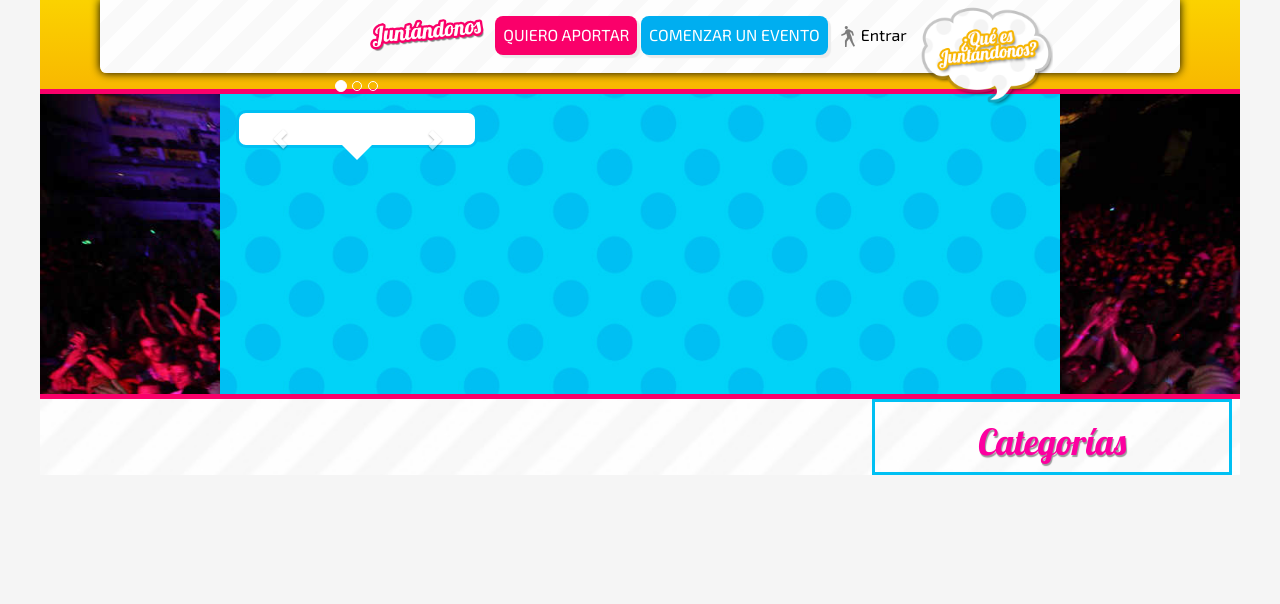
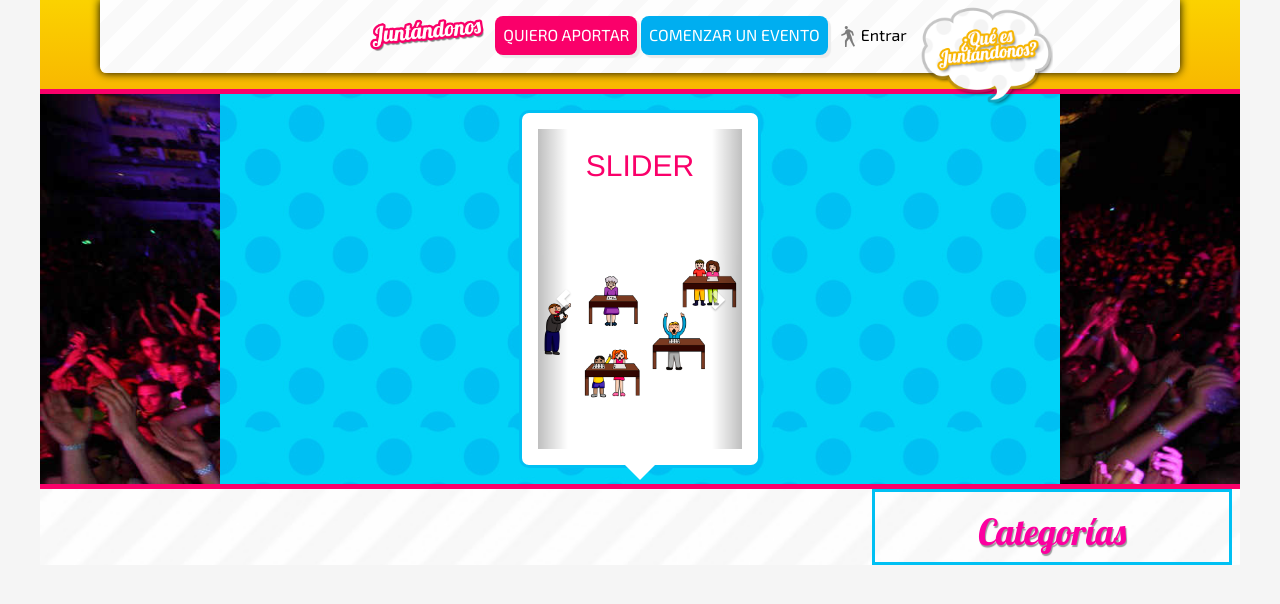
Before and after one commit to LeonardoAquino/wishlist, a Django app: page / in a window 1280 px wide. Shown: the top 604 px of the page. Run offline with Django 3.2, Linux system fonts and the light colour scheme; data that the repository does not hold is empty; parts of the project's set-up code (start-up, migrations or seed data) failed here and were passed over.

Commit message:
se agrega slider

```diff
--- a/crowdfunding/static/css/main.css
+++ b/crowdfunding/static/css/main.css
@@ -31,9 +31,10 @@ header .menu_navegacion li a{background-color:#fff;padding:.5em 1em;text-decorat
 #login_facebook h3{color:#ffd800}
 #seccion_tipo_proyecto article{color:#fff;padding:2em 1em;text-align:center}
 #seccion_tipo_proyecto th:last-child{vertical-align:bottom}
-#slider{background-color:#00aef0;background-image:url("../images/bg_slider.jpg");background-position:left top;background-size:100%;background-repeat:repeat-y;margin:auto;min-height:300px;padding:1em;width:70%;}
+#slider{background-color:#00aef0;background-image:url("../images/bg_slider.jpg");background-position:left top;background-size:100%;background-repeat:repeat-y;margin:auto;min-height:300px;padding:1em;text-align:center;width:70%;}
 #slider h2,#slider p{text-align:center}
 #slider h2{color:#fa006a}
+#slider img{width:200px}
 #slider .globo_texto{margin:auto;max-width:500px;background:#fff;border-radius:10px;padding:1em;position:relative;}
 #slider .globo_texto:after{border-left:15px solid transparent;border-right:15px solid transparent;border-top:15px solid #fff;content:"";left:50%;margin-left:-15px;position:absolute;top:100%}
 #terminos_condiciones{border:3px solid #fa006a;border-radius:20px;margin:auto;margin-top:3em;padding:1em;width:70%;}
--- a/crowdfunding/static/css/main.styl
+++ b/crowdfunding/static/css/main.styl
@@ -201,6 +201,7 @@ header
     margin auto
     min-height 300px
     padding 1em
+    text-align center
     width 70%
 
     h2, p
@@ -208,6 +209,9 @@ header
 
     h2
         color rosado
+
+    img
+        width 200px
 
     .globo_texto
         limitar(500px)
--- a/crowdfunding/together/templates/index.html
+++ b/crowdfunding/together/templates/index.html
@@ -13,7 +13,25 @@
                     <li data-target="#carousel-example-generic" data-slide-to="2"></li>
                 </ol>
 
-                <div class="carousel-inner"></div>
+                <div class="carousel-inner">
+                    <div class="item active">
+                        <h2>
+                            SLIDER
+                        </h2>
+                        <figure>
+                            <img src="{% static 'images/slider_1.png' %}" alt="Imagen 1" />
+                        </figure>
+                    </div>
+
+                    <div class="item">
+                        <h2>
+                            SLIDER
+                        </h2>
+                        <figure>
+                            <img src="{% static 'images/slider_2.png' %}" alt="Imagen 2" />
+                        </figure>
+                    </div>
+                </div>
 
                 <a class="left carousel-control" href="#carousel-example-generic" data-slide="prev">
                     <span class="glyphicon glyphicon-chevron-left"></span>
```
Also changed, not shown: crowdfunding/static/images/slider_1.png (added), crowdfunding/static/images/slider_2.png (added).
